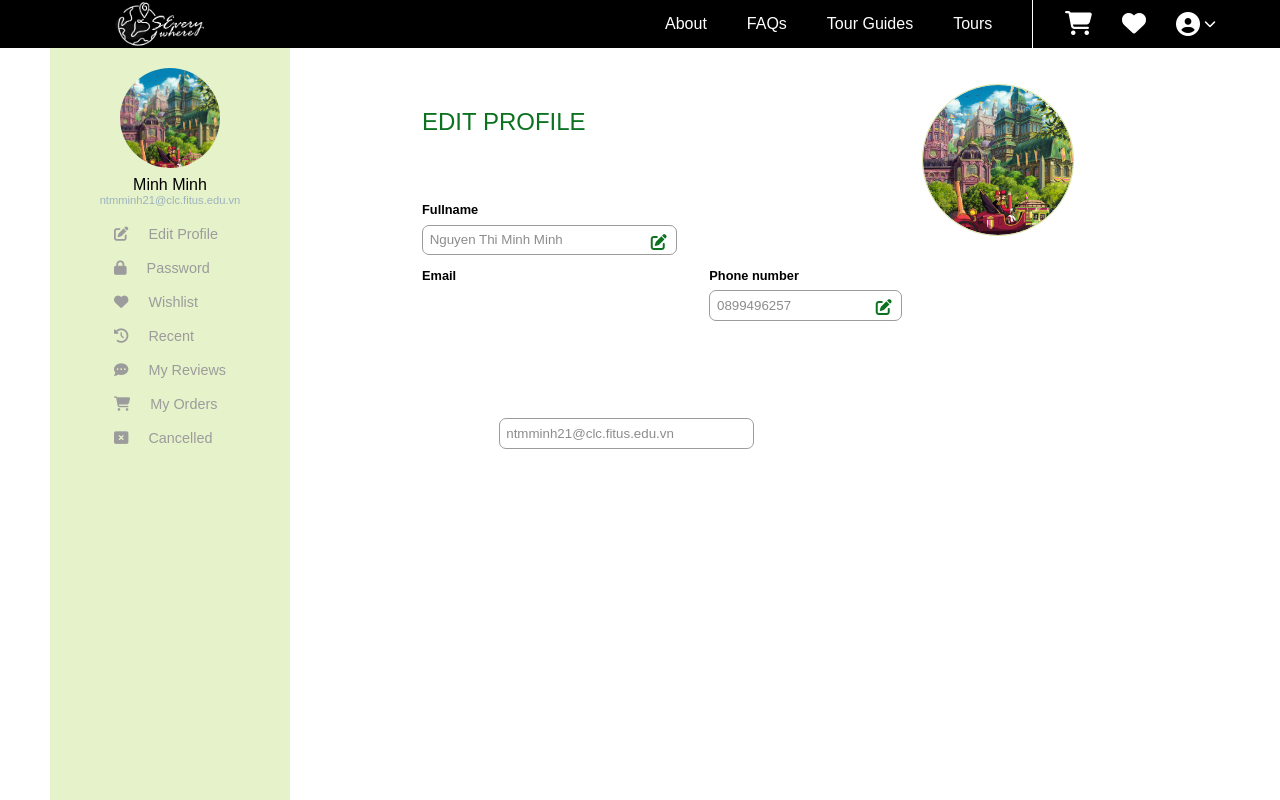
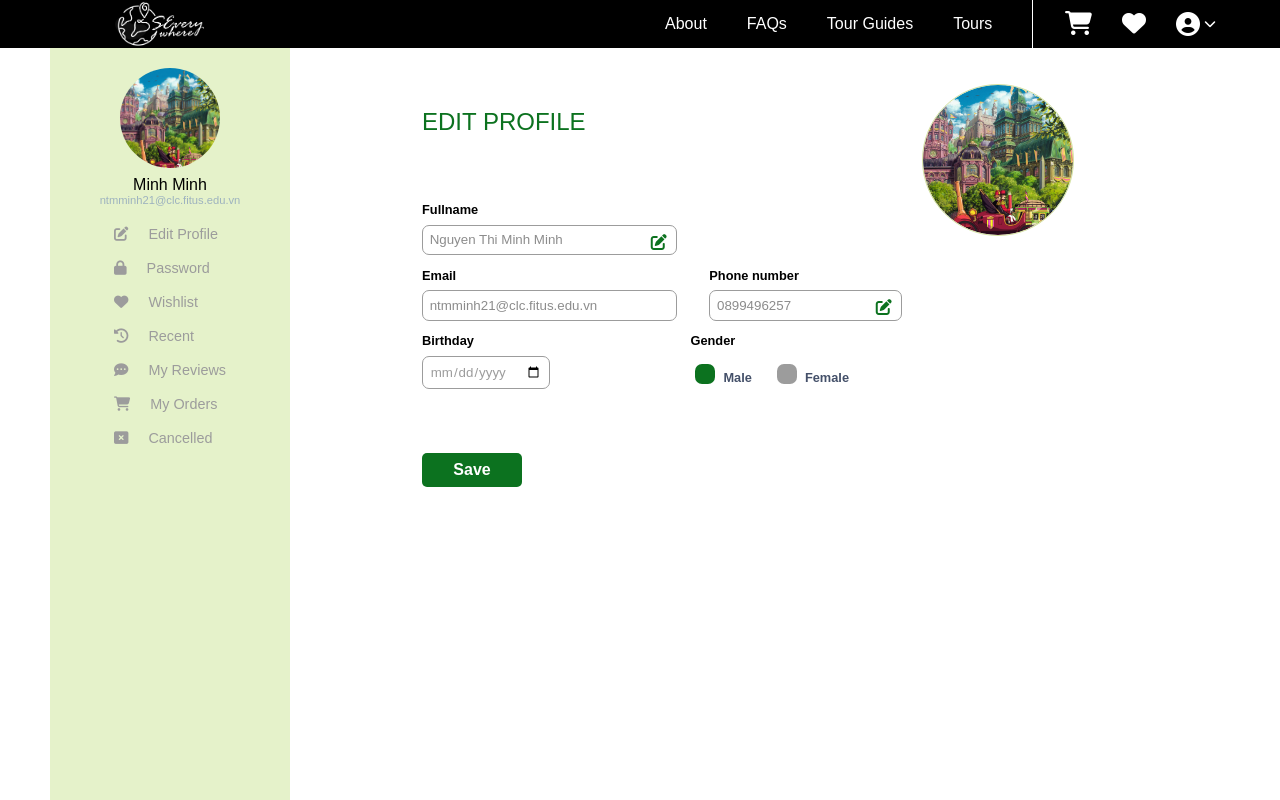
Before and after one commit to hongphuc14/Intro2SE-21CLC10-Group06, a React (Create React App) app in the folder src/FrontEnd/severywhere/: page /editprofile in a window 1280 px wide. Shown: the top 800 px of the page. Built offline with nearby package versions, Linux system fonts and the light colour scheme; no server answers; a web font is replaced by a local one.

Commit message:
fix email input css

```diff
--- a/src/FrontEnd/severywhere/src/Components/EmailInputResetPw/EmailInputResetPw.scss
+++ b/src/FrontEnd/severywhere/src/Components/EmailInputResetPw/EmailInputResetPw.scss
@@ -1,4 +1,4 @@
-.email-input{
+.emailInput-resetPw-page .email-input{
     align-items: center;
     justify-content: space-around;
     margin: 8rem auto;
```
